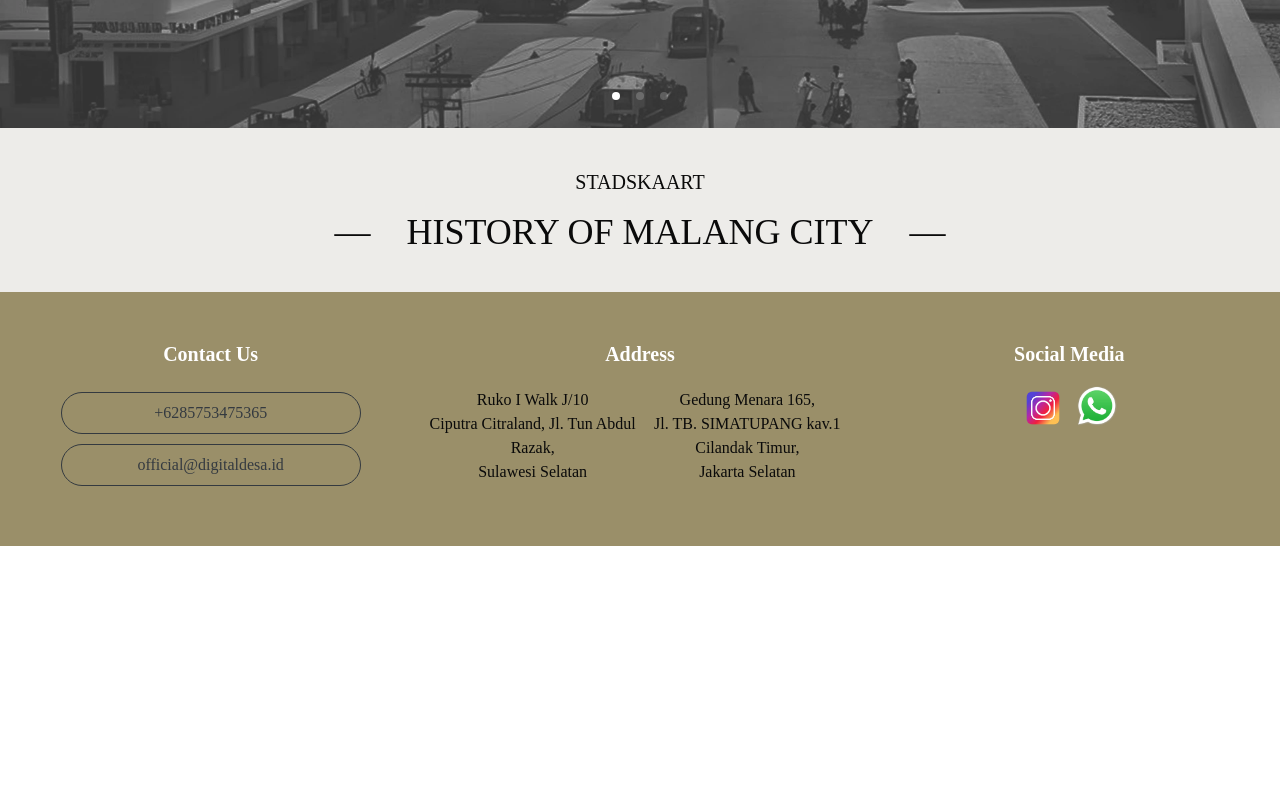
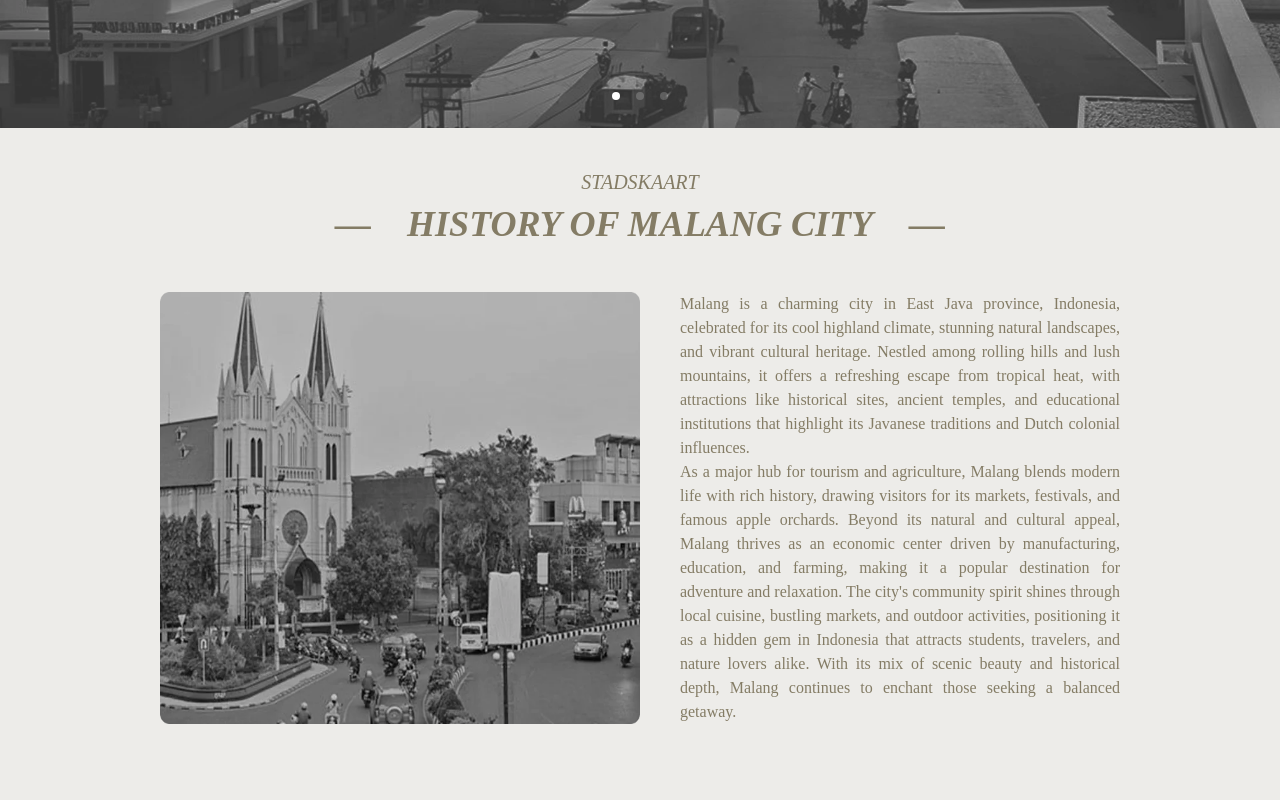
Before and after one commit to Arnabilah27/Heritage_Malang, a React (Vite) app: page / in a window 1280 px wide. Shown: the part 580-1380 px from the top of the page. Before the commit the page ends 1126 px from the top, so only its background shows below. Built offline with nearby package versions, Linux system fonts and the light colour scheme; a web font is replaced by a local one.

Commit message:
feat: Home (Add Section History of Malang)

```diff
--- a/src/pages/Home.tsx
+++ b/src/pages/Home.tsx
@@ -4,14 +4,44 @@ export default function Home() {
   return (
     <div>
       <Hero />
-      <div className="w-full bg-[#edece9]">
-        <div className="flex flex-col items-center justify-center gap-4 py-10">
-          <h1 className="text-xl">STADSKAART</h1>
-          <h1 className="text-4xl">
+      <div className="w-full bg-[#edece9] text-[#847C65]">
+        <div className="flex flex-col items-center justify-center gap-2 py-10">
+          <h1 className="text-xl italic">STADSKAART</h1>
+          <h1 className="text-4xl italic text-center font-semibold">
             <span className="hidden md:inline">—&nbsp;&nbsp;&nbsp;&nbsp;</span>
             HISTORY OF MALANG CITY
             <span className="hidden md:inline">&nbsp;&nbsp;&nbsp;&nbsp;—</span>
           </h1>
+          <div className="flex flex-row gap-2 pt-10 pb-20">
+            <div className="flex gap-10 flex-col md:flex-row px-6 md:px-40">
+              <img
+                src="/history.webp"
+                alt="history"
+                className="w-full md:w-1/2"
+              />
+              <p className="text-md text-justify">
+                Malang is a charming city in East Java province, Indonesia,
+                celebrated for its cool highland climate, stunning natural
+                landscapes, and vibrant cultural heritage. Nestled among rolling
+                hills and lush mountains, it offers a refreshing escape from
+                tropical heat, with attractions like historical sites, ancient
+                temples, and educational institutions that highlight its
+                Javanese traditions and Dutch colonial influences.
+                <br />
+                As a major hub for tourism and agriculture, Malang blends modern
+                life with rich history, drawing visitors for its markets,
+                festivals, and famous apple orchards. Beyond its natural and
+                cultural appeal, Malang thrives as an economic center driven by
+                manufacturing, education, and farming, making it a popular
+                destination for adventure and relaxation. The city's community
+                spirit shines through local cuisine, bustling markets, and
+                outdoor activities, positioning it as a hidden gem in Indonesia
+                that attracts students, travelers, and nature lovers alike. With
+                its mix of scenic beauty and historical depth, Malang continues
+                to enchant those seeking a balanced getaway.
+              </p>
+            </div>
+          </div>
         </div>
       </div>
     </div>
```
Also changed, not shown: public/history.webp (added).
